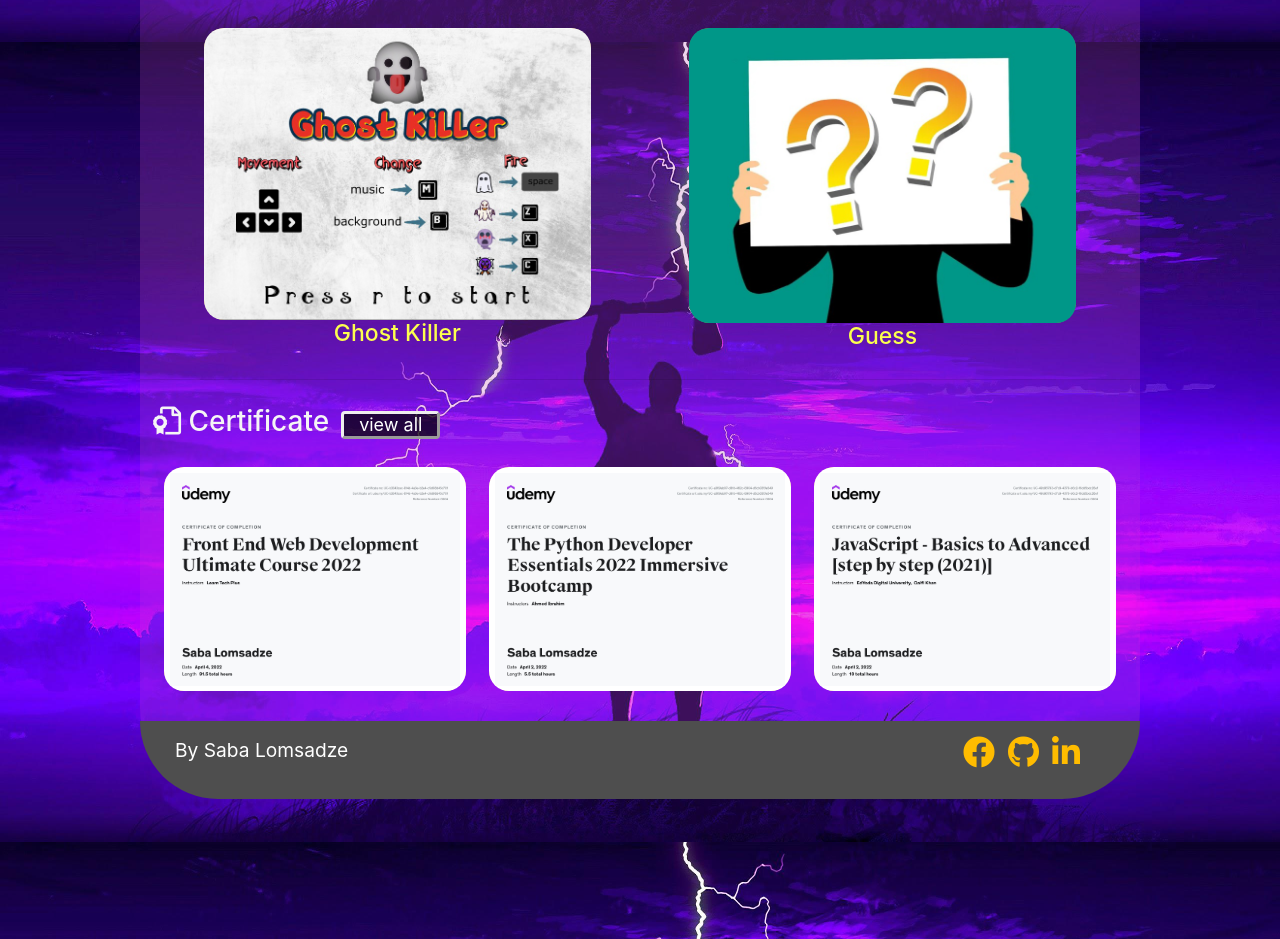
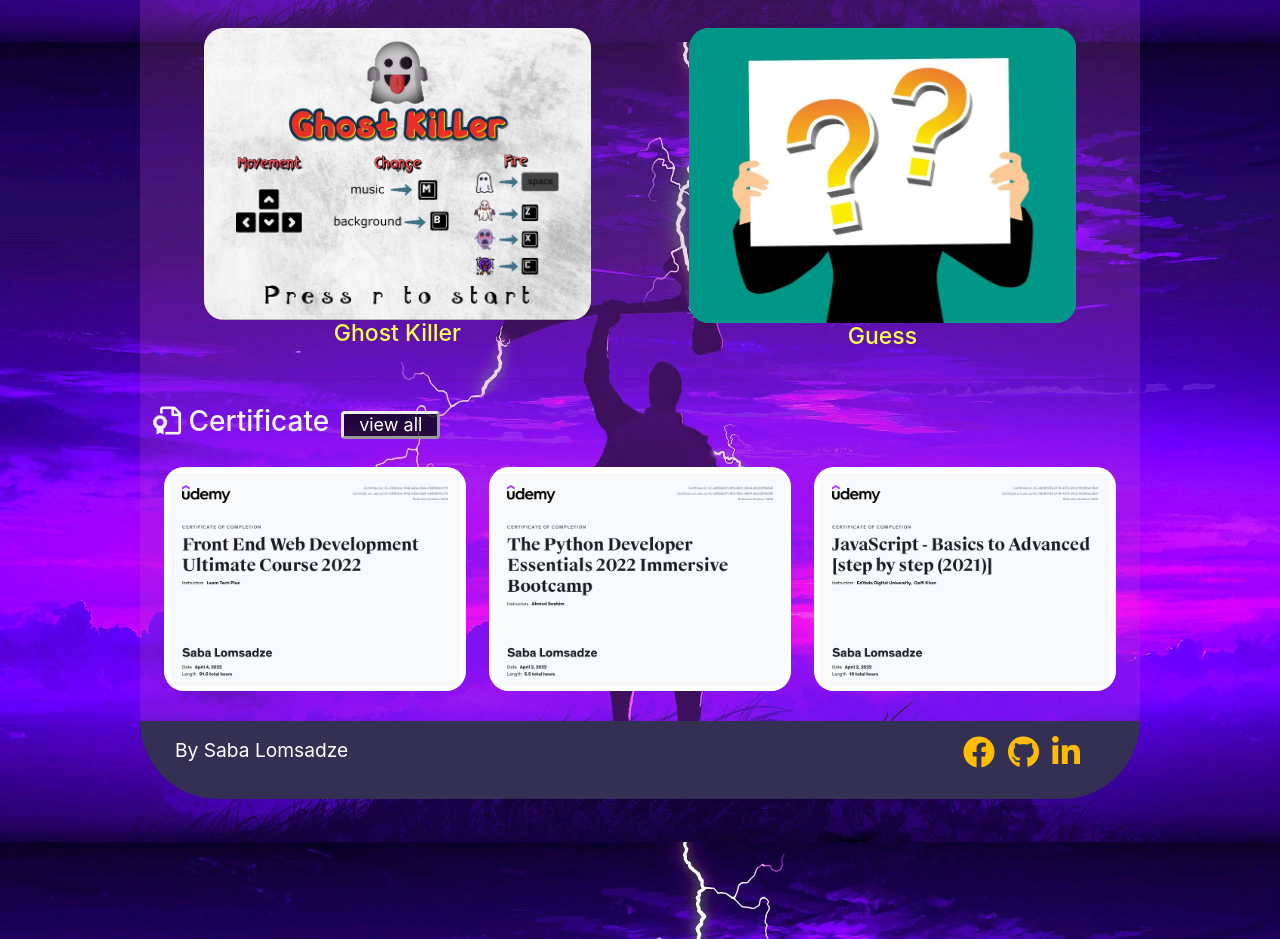
Before and after one commit to Lomsa005/sabalomsadze, a plain HTML site: page index.html in a window 1280 px wide. Shown: the part 1558-2497 px from the top of the page. Drawn offline with nearby package versions, Linux system fonts and the light colour scheme; a web font is replaced by a local one.

Commit message:
Update style.css

```diff
--- a/css/style.css
+++ b/css/style.css
@@ -540,7 +540,7 @@
 
 .footer{
     margin-top: 30px;
-    background-color: #4e4e4e;
+    background-color: #333054;
     padding: 15px;
     color: white;
 }
```
